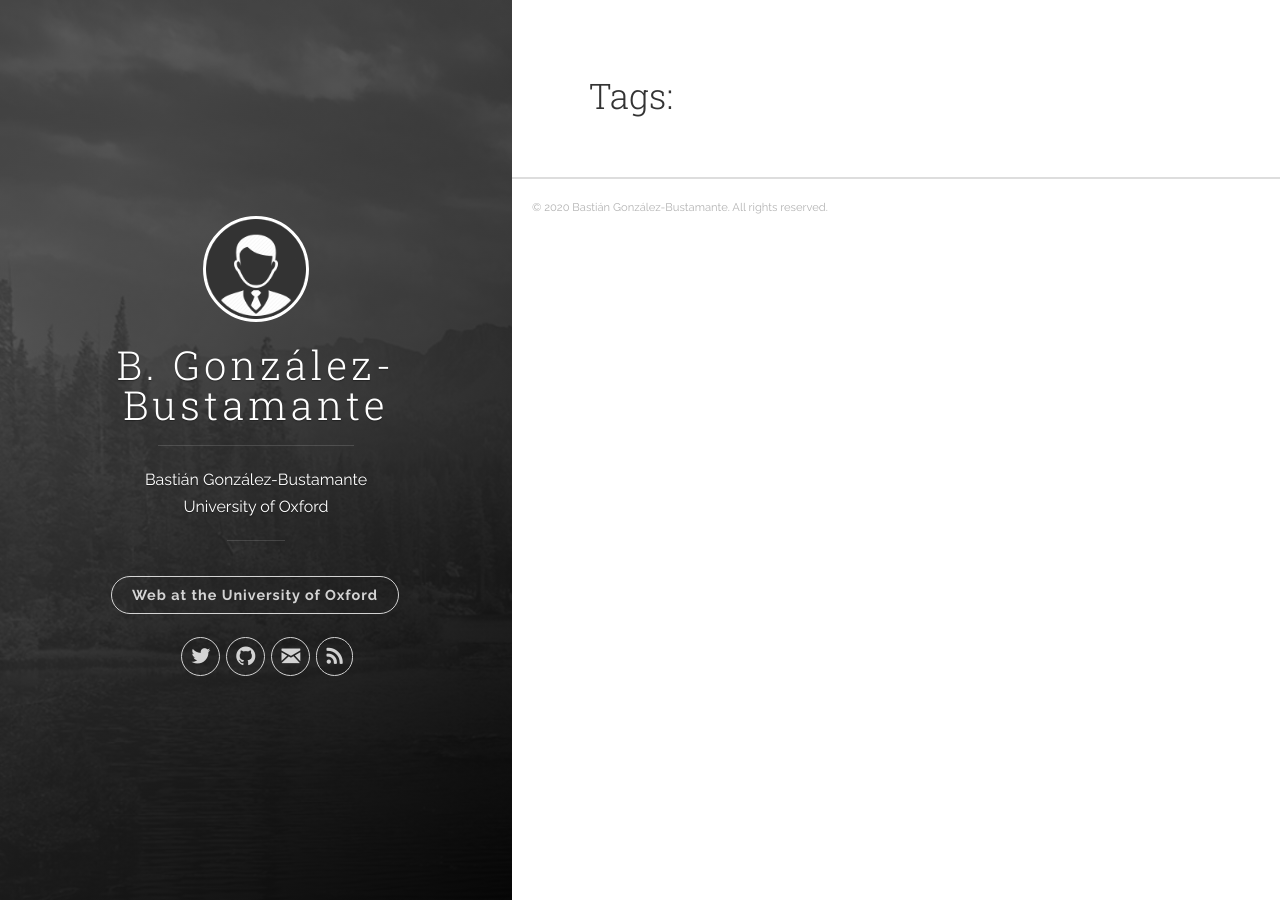
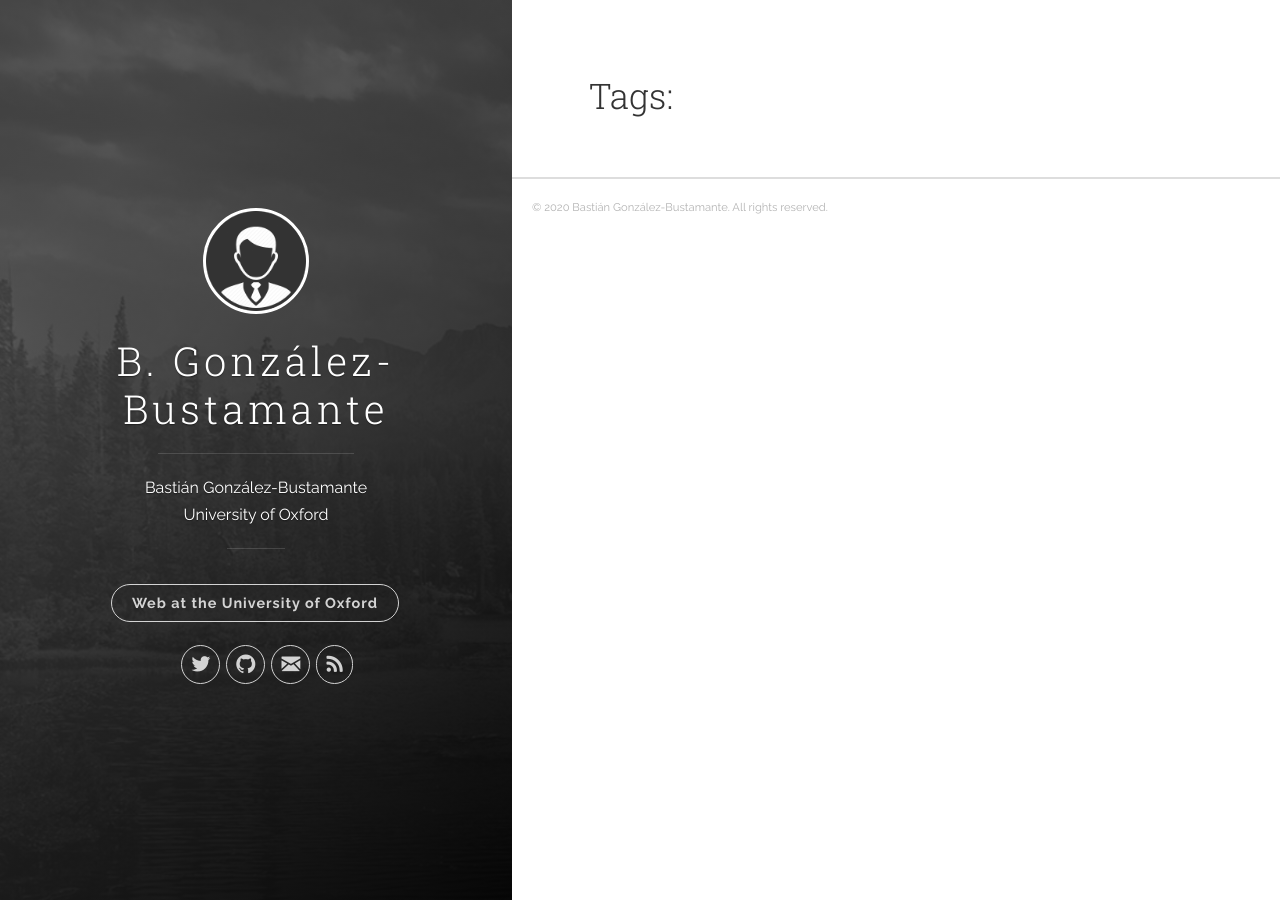
Before and after one commit to bgonzalezbustamante/bgonzalezbustamante.com, a Jekyll site: the page built from tags.md, in a window 1280 px wide. Built offline with Jekyll 4.4.1, drawn with Linux system fonts in a browser that asks for light colours.

Commit message:
Update header.html

```diff
--- a/_includes/header.html
+++ b/_includes/header.html
@@ -9,7 +9,7 @@
     <div class="panel-main__inner panel-inverted">
     <div class="panel-main__content">
           <img src="{{ site.baseurl }}/images/profile.jpg" class="user-image" alt="My Profile Photo">
-          <h2 class="panel-cover__title panel-title">{{ site.title }}</h2>
+          <h1 font-size:18px class="panel-cover__title panel-title">{{ site.title }}</h2>
         <hr class="panel-cover__divider">
         <p class="panel-cover__description">{{ site.description }}</p>
         <hr class="panel-cover__divider panel-cover__divider--secondary">
```
